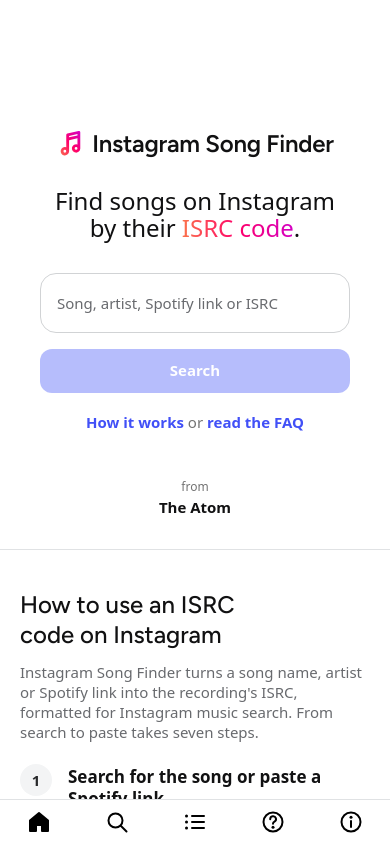
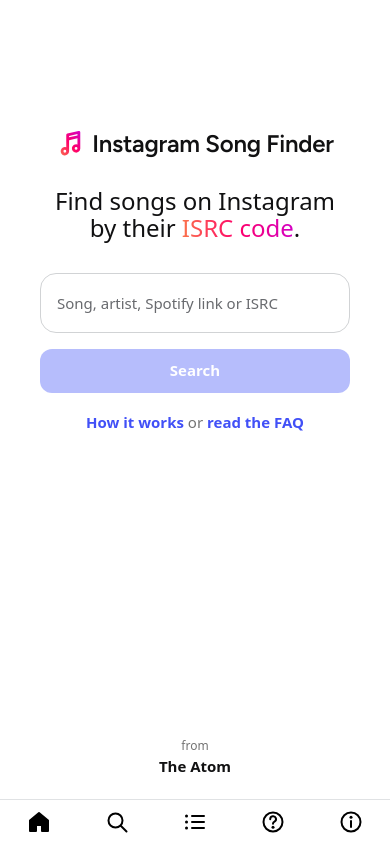
Before and after one commit to zakisheriff/Instagram-Song-Finder, a Next.js app: page / in a window 390 px wide. Shown: the top 842 px of the page. Built offline with nearby package versions, Linux system fonts and the light colour scheme.

Commit message:
fix: make the mobile landing fill one full screen above the tab bar

```diff
--- a/app/globals.css
+++ b/app/globals.css
@@ -1263,10 +1263,12 @@ select {
     padding-bottom: calc(var(--tabbar-height) + env(safe-area-inset-bottom, 0px));
   }
 
+  /* The landing fills exactly one screen above the tab bar, as in the reference. */
   .split {
     flex-direction: column;
     justify-content: flex-start;
-    min-height: 0;
+    min-height: calc(100vh - var(--tabbar-height) - env(safe-area-inset-bottom, 0px));
+    min-height: calc(100svh - var(--tabbar-height) - env(safe-area-inset-bottom, 0px));
   }
 
   .split__divider,
@@ -1316,8 +1318,11 @@ select {
   }
 
   .panel {
+    flex: 1 1 auto;
+    display: flex;
+    flex-direction: column;
     width: 100%;
-    padding: 0 0 32px;
+    padding: 0 0 23px;
   }
 
   .search {
@@ -1352,11 +1357,13 @@ select {
     margin: 32px 16px 0;
   }
 
+  /* Pinned to the bottom of the first screen; pushed down when results appear. */
   .panel__byline {
     flex-direction: column;
     align-items: center;
     gap: 2px;
-    margin-top: 48px;
+    margin-top: auto;
+    padding-top: 48px;
   }
 
   .panel__byline a {
```
Also changed, not shown: 1 other file (tests, documents, lock files or other folders).
